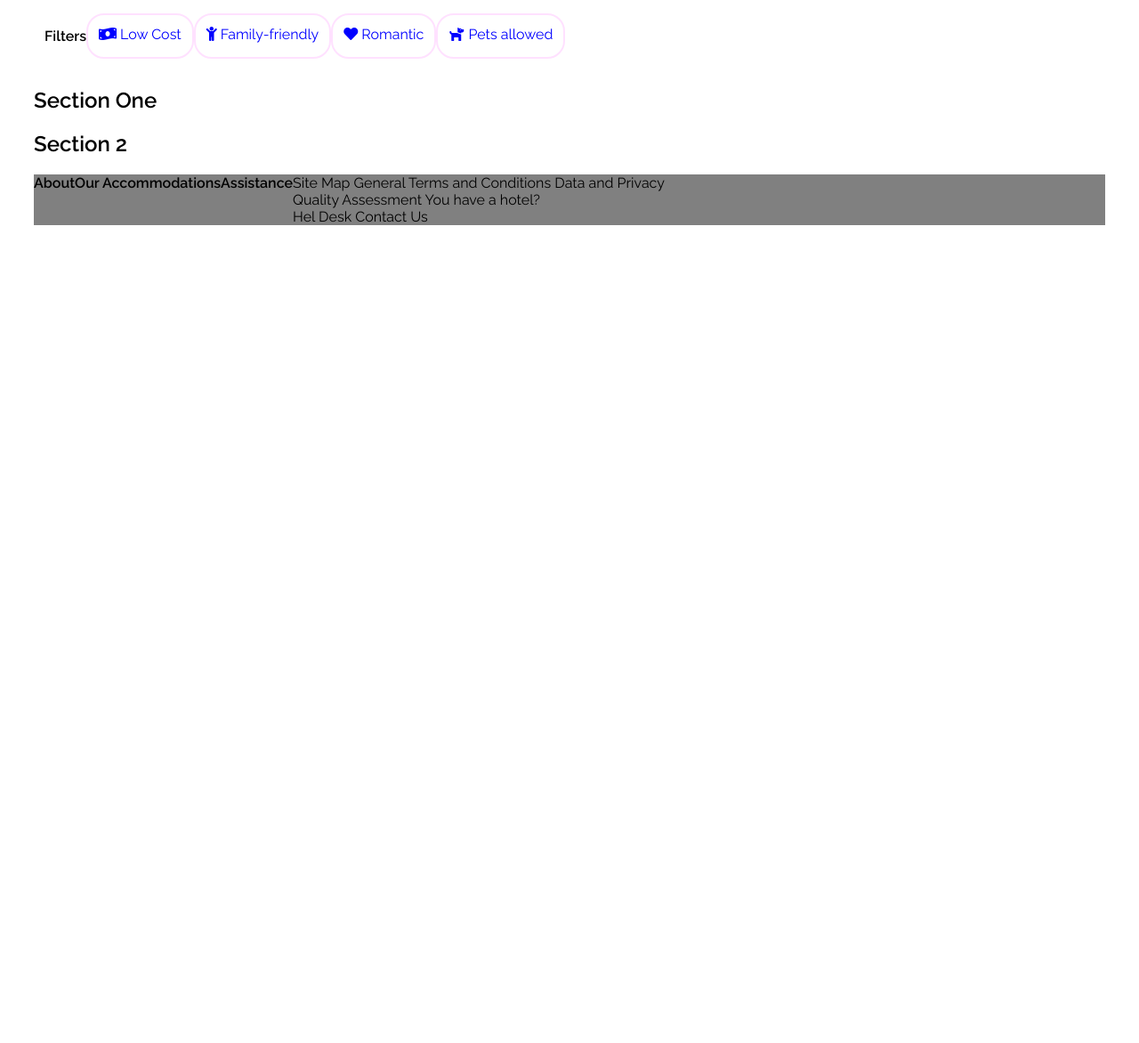
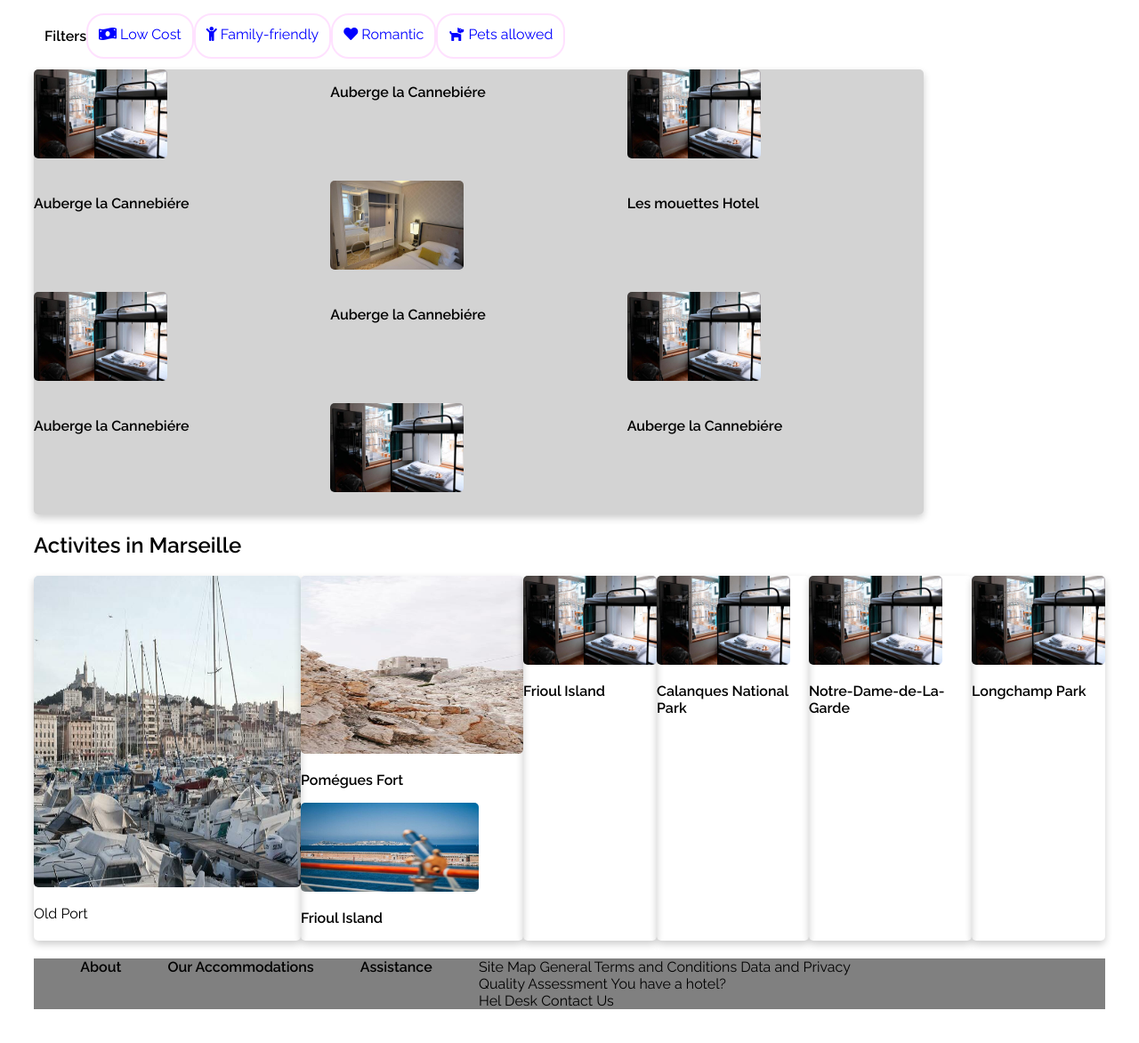
Before and after one commit to Smiisia/Smiisia.github.io, a plain HTML site: page Project 2/index.html in a window 1280 px wide. Shown: the part 212-1384 px from the top of the page at 89% size. Before the commit the page ends 800 px from the top, so only its background shows below. Drawn offline with Linux system fonts and the light colour scheme.

Commit message:
Changes made before Tim's notes

```diff
--- a/Project 2/css/styles.css
+++ b/Project 2/css/styles.css
@@ -1,4 +1,4 @@
-html {
+  html {
     box-sizing: border-box;
     font-family: 'Raleway', sans-serif;
     margin: 30px;
@@ -76,14 +76,118 @@ html {
   footer {
     display: flex;
     background-color: gray;
+    margin-top: 20px;
   }
 
   .btops {
     display: flex;
     flex-direction: row;
     font-weight: 600;
+    justify-content: space-evenly;
+    width: 500px;
   }
 
   p {
     font-weight: 600;
   }
+
+  .AccomCards {
+    box-shadow: 0 4px 8px 0 rgba(0, 0, 0, 0.2);
+    transition: 0.3s;
+    border-radius: 5px;
+    width: 200px;
+  }
+
+  .AccomCards:hover {
+    box-shadow: 0 8px 16px 0 rgba(0, 0, 0, 0.2);
+  }
+
+  /* .AcommContainer {
+    padding: 2px 16px;
+  } */
+
+  img {
+    border-radius: 5px;
+  }
+
+  .Auberge {
+    width: 150px;
+    height: 100px;
+  }
+
+  .Les {
+    width: 150px;
+    height: 100px;
+  }
+
+  /* main {
+    display: flex;
+  } */
+
+  .AccomCardsF {
+    background-color: lightgrey;
+    width: 1000px;
+    height: 500px;
+    box-shadow: 0 4px 8px 0 rgba(0, 0, 0, 0.2);
+    transition: 0.3s;
+    border-radius: 5px;
+    display: grid;
+    grid-template-columns: repeat(3, 1fr);
+  }
+
+  .ActivitesIM {
+    display: flex;
+    flex-wrap: row wrap;
+    justify-content: space-between;
+  }
+
+  .OldPort {
+    box-shadow: 0 4px 8px 0 rgba(0, 0, 0, 0.2);
+    transition: 0.3s;
+    border-radius: 5px;
+  }
+
+  .Pomegues {
+    box-shadow: 0 4px 8px 0 rgba(0, 0, 0, 0.2);
+    transition: 0.3s;
+    border-radius: 5px;
+  }
+
+  .Frioul {
+    box-shadow: 0 4px 8px 0 rgba(0, 0, 0, 0.2);
+    transition: 0.3s;
+    border-radius: 5px;
+  }
+
+  .Calanques {
+    box-shadow: 0 4px 8px 0 rgba(0, 0, 0, 0.2);
+    transition: 0.3s;
+    border-radius: 5px;
+  }
+
+  .Notre {
+    box-shadow: 0 4px 8px 0 rgba(0, 0, 0, 0.2);
+    transition: 0.3s;
+    border-radius: 5px;
+  }
+
+  .Longchamp {
+    box-shadow: 0 4px 8px 0 rgba(0, 0, 0, 0.2);
+    transition: 0.3s;
+    border-radius: 5px;
+  }
+
+  .OldPortImg {
+    width: 300px;
+    height: 350px;
+  }
+
+  .PomeguesImg {
+    width: 250px;
+    height: 200px;
+  }
+
+  .FrioulImg {
+    width: 200px;
+    height: 100px;
+  }
--- a/Project 2/index.html
+++ b/Project 2/index.html
@@ -64,7 +64,7 @@
       </header>
 
       <main class="main">
-         <div class="column-wrap">
+         <!-- <div class="column-wrap">
             <section class="sect-one">
                <h2>Section One</h2>
             </section>
@@ -74,6 +74,75 @@
             <section>
                <h2>Section 2</h2>
             </section>
+         </div> -->
+         <div class="AccomCardsF">
+            <img class= "Auberge" src="/Project 2/css/Reservia ressources EN/images/hebergements/4_small/marcus-loke-WQJvWU_HZFo-unsplash.jpg">
+            <div class="AccomContainer">
+               <p>Auberge la Cannebiére</p>
+            </div>
+
+            <img class= "Auberge" src="/Project 2/css/Reservia ressources EN/images/hebergements/4_small/marcus-loke-WQJvWU_HZFo-unsplash.jpg">
+            <div class="AccomContainer">
+               <p>Auberge la Cannebiére</p>
+            </div>
+
+            <img class= "Les" src="/Project 2/css/Reservia ressources EN/images/hebergements/4_small/reisetopia-B8WIgxA_PFU-unsplash.jpg">
+            <div class="LesContainer">
+               <p>Les mouettes Hotel  </p>
+            </div>
+
+            <img class= "Auberge" src="/Project 2/css/Reservia ressources EN/images/hebergements/4_small/marcus-loke-WQJvWU_HZFo-unsplash.jpg">
+            <div class="AccomContainer">
+               <p>Auberge la Cannebiére</p>
+            </div>
+            <img class= "Auberge" src="/Project 2/css/Reservia ressources EN/images/hebergements/4_small/marcus-loke-WQJvWU_HZFo-unsplash.jpg">
+            <div class="AccomContainer">
+               <p>Auberge la Cannebiére</p>
+            </div>
+
+            <img class= "Auberge" src="/Project 2/css/Reservia ressources EN/images/hebergements/4_small/marcus-loke-WQJvWU_HZFo-unsplash.jpg">
+            <div class="AccomContainer">
+               <p>Auberge la Cannebiére</p>
+            </div>
+         </div>
+
+         <h2>Activites in Marseille</h2>
+
+         <div class="ActivitesIM">
+
+            <div class="OldPort">
+            <img class= "OldPortImg" src="/Project 2/css/Reservia ressources EN/images/activites/4_small/reno-laithienne-QUgJhdY5Fyk-unsplash.jpg">
+            </p>Old Port</p>
+            </div>
+
+            <div class="Pomegues">
+            <img class= "PomeguesImg" src="/Project 2/css/Reservia ressources EN/images/activites/4_small/paul-hermann-QFTrLdQIRhI-unsplash.jpg">
+            <p>Pomégues Fort</p>
+
+            <img class= "FrioulImg" src="/Project 2/css/Reservia ressources EN/images/activites/4_small/kevin-hikari-rV_Qd1l-VXg-unsplash.jpg">
+            <p>Frioul Island</p>
+            </div>
+
+            <div class="Frioul">
+            <img class= "Auberge" src="/Project 2/css/Reservia ressources EN/images/hebergements/4_small/marcus-loke-WQJvWU_HZFo-unsplash.jpg">
+            <p>Frioul Island</p>
+            </div>
+
+            <div class="Calanques">
+            <img class= "Auberge" src="/Project 2/css/Reservia ressources EN/images/hebergements/4_small/marcus-loke-WQJvWU_HZFo-unsplash.jpg">
+            <p>Calanques National Park</p>
+            </div>
+
+            <div class="Notre">
+            <img class= "Auberge" src="/Project 2/css/Reservia ressources EN/images/hebergements/4_small/marcus-loke-WQJvWU_HZFo-unsplash.jpg">
+            <p>Notre-Dame-de-La-Garde</p>
+            </div>
+
+            <div class="Longchamp">
+            <img class= "Auberge" src="/Project 2/css/Reservia ressources EN/images/hebergements/4_small/marcus-loke-WQJvWU_HZFo-unsplash.jpg">
+            <p>Longchamp Park</p>
+            </div>
+
          </div>
       </main>
 
```
Also changed, not shown: 4 other files.
